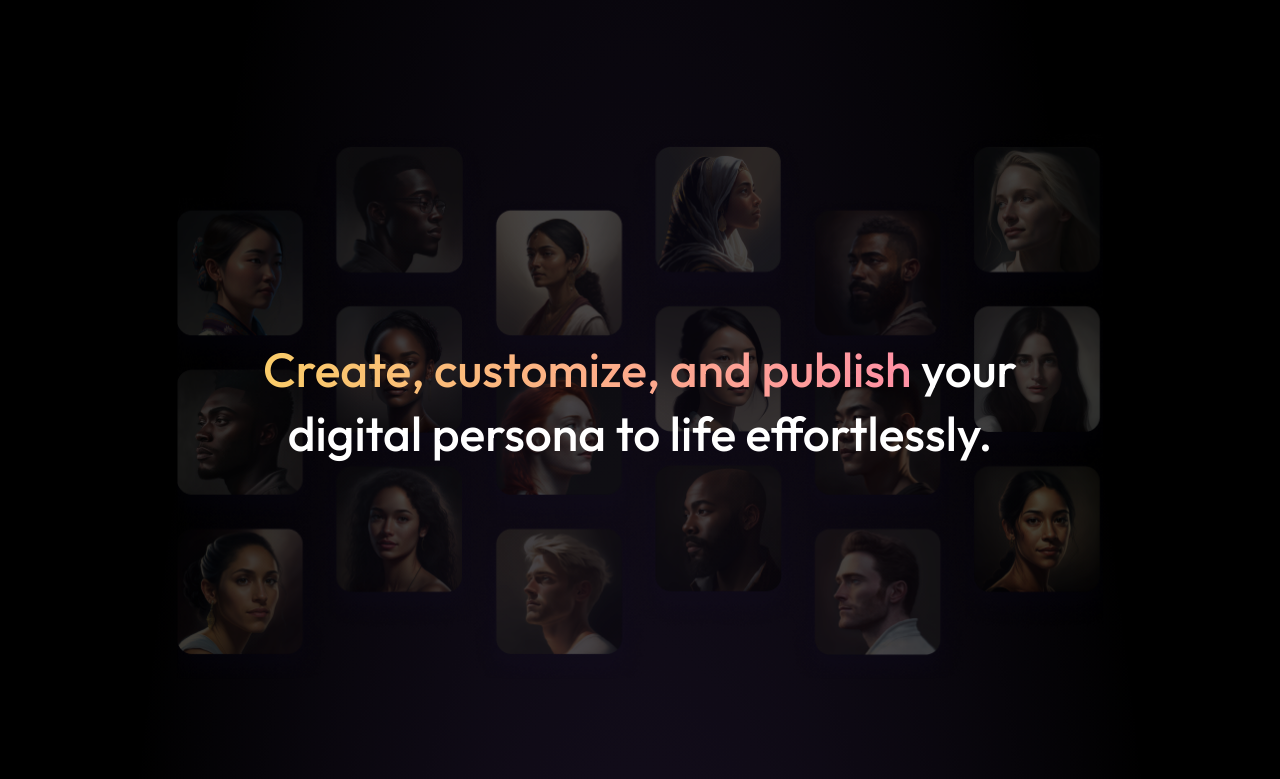
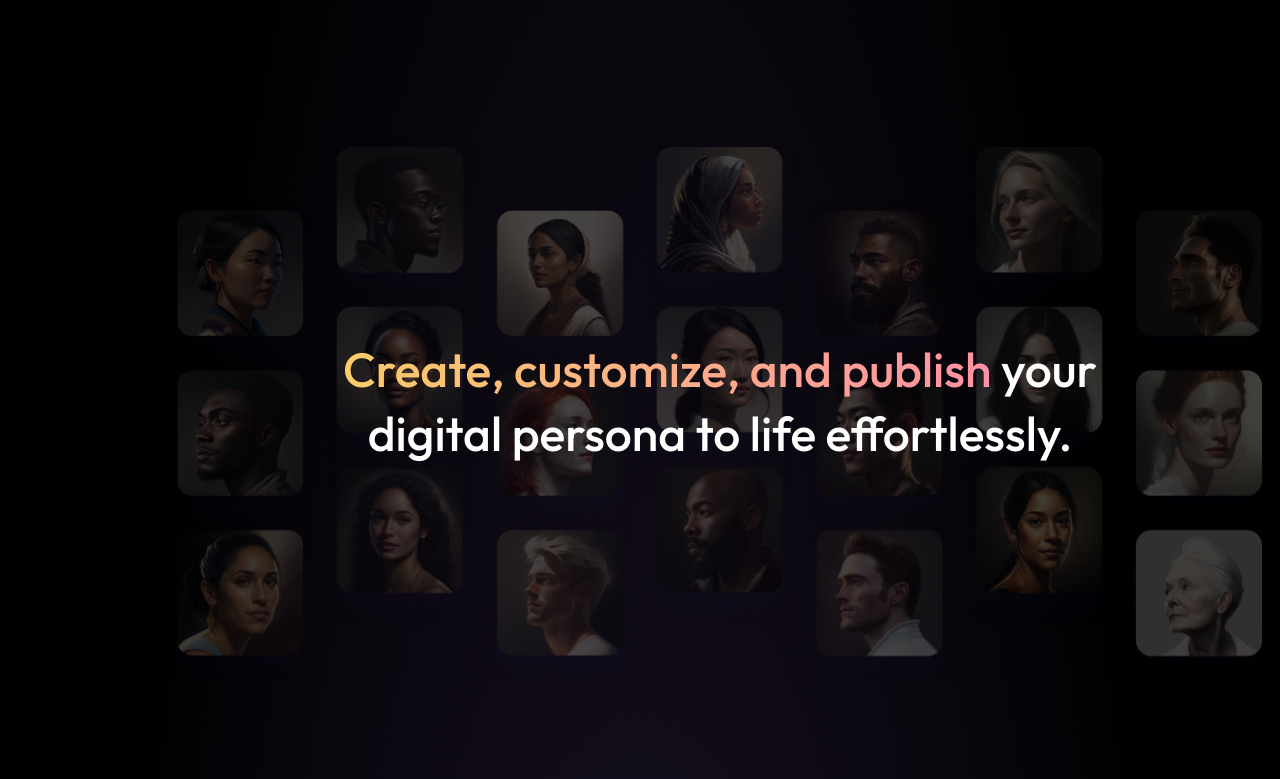
Before and after one commit to Adarsh-ch/AdarshChaturvedi-FrontendDeveloper, a React (Vite) app: page / in a window 1280 px wide. Shown: the part 920-1699 px from the top of the page. Built offline with nearby package versions, Linux system fonts and the light colour scheme.

Commit message:
Animation part done

```diff
--- a/src/components/HeroSection2.jsx
+++ b/src/components/HeroSection2.jsx
@@ -1,35 +1,26 @@
-// import React from 'react'
-
-// const HeroSection2 = () => {
-//   return (
-
-//    <section className='hero2'>
-//      <div className='hero2-first'>
-//         <div>
-//       <h2><span>Create, customize, and publish</span> your digital persona to life effortlessly.</h2>
-//       </div>
-//      </div>
-//    </section>
-//   )
-// }
-
-// export default HeroSection2
 
 import React, { useEffect, useRef } from 'react';
 
 
 const HeroSection2 = () => {
   const textRef = useRef(null);
+  const sectionRef = useRef(null);
 
   useEffect(() => {
     const handleScroll = () => {
       const text = textRef.current;
+      const section = sectionRef.current;
       const scrollPosition = window.scrollY;
+      const sectionTop = section.getBoundingClientRect().top + window.scrollY;
 
-      if (scrollPosition > 100) {
-        text.classList.add('text-animate-in');
+
+      const speedFactor = 1.5;
+
+      if (scrollPosition > sectionTop) {
+        const offset = (scrollPosition - sectionTop) * speedFactor;
+        text.style.transform = `translateY(-${offset}px)`;
       } else {
-        text.classList.remove('text-animate-in');
+        text.style.transform = 'translateY(0)';
       }
     };
 
@@ -40,10 +31,12 @@ const HeroSection2 = () => {
   }, []);
 
   return (
-    <section className="hero2">
+    <section className="hero2" ref={sectionRef}>
       <div className="hero2-first">
-        <div ref={textRef}>
-          <h2><span>Create, customize, and publish</span> your digital persona to life effortlessly.</h2>
+        <div>
+          <h2 ref={textRef}>
+            <span>Create, customize, and publish</span> your digital persona to life effortlessly.
+          </h2>
         </div>
       </div>
     </section>
--- a/src/index.css
+++ b/src/index.css
@@ -1,9 +1,9 @@
 
 body {
   margin: 0px;
-  padding: 0;
+  padding: 0px;
 
-  background: #000000;
+
   background: radial-gradient(50% 50% at 50% 50%, rgba(158, 110, 230, 0.28) 0%, rgba(158, 110, 230, 0) 100%), #000000;
 }
 
@@ -18,12 +18,9 @@ body {
   margin: auto;
   margin-bottom: 0px;
   border-bottom: 1px solid gray;
-  /* background: #00000099; */
   background-color: rgba(0, 0, 0, 0.6);
   /* position: fixed; */
-
-
-
+  z-index: 1000;
 }
 .header-div{
   display: flex;
@@ -119,6 +116,7 @@ border-radius: 4px;
   margin-top: 0px;
   display: flex;
   gap: 45.27px;
+
 }
 .hero-div1{
   width: 660px;
@@ -185,7 +183,7 @@ margin-top: 24px;
 .hero-div2{
   display: flex;
 
-  z-index: -1000;
+  z-index: -1;
 }
 .hero-div2>div{
   display: flex;
@@ -207,44 +205,50 @@ margin-top: 24px;
 }
 
 /* Herso section 2 */
-.hero2{
+
+.hero2 {
   margin: auto;
   margin-top: 196.67px;
   width: auto;
   max-width: 1568px;
- height:auto;
+  height: auto;
   padding: 0 177px;
+
 }
 
-.hero2-first{
-  background-image: url("./assets/images/personalities/Background.png");
+.hero2-first {
+  background-image: url('./assets/images/personalities/Background.png');
   background-size: cover;
   margin: auto;
   height: 556px;
-  width:1086;
+  width: 1086px;
 }
-.hero2-first>div{
 
+.hero2-first > div {
   width: 100%;
   height: 100%;
-
   display: flex;
   justify-content: center;
   align-items: center;
+  position: relative;
+  overflow: hidden;
 }
-.hero2-first>div>h2{
+
+.hero2-first > div > h2 {
   font-family: Outfit;
   font-size: 48px;
   font-weight: 500;
   line-height: 64px;
   text-align: center;
   color: #fff;
-
   width: 787px;
   height: 128px;
+  position: relative;
+  transition: transform 0.1s ease-out;
 }
-.hero2-first>div>h2>span{
-  background:linear-gradient(90deg, #FACC69 0%, #FF91A5 100%);
+
+.hero2-first > div > h2 > span {
+  background: linear-gradient(90deg, #FACC69 0%, #FF91A5 100%);
   background-clip: text;
   color: transparent;
 }
@@ -252,54 +256,9 @@ margin-top: 24px;
 
 
 
+
 /* How It Works Styles */
-/* .howItWorks {
-display: flex;
-gap: 32px;
-flex-wrap: wrap;
-width: 100%;
-height: auto;
-max-width: 1568px;
-margin: auto;
-margin-top: 101.8px;
-}
-.howItWorks img{
-  display: block;
-  width: 686px;
-  height: 508px;
-  border-radius: 16px;
-  position: relative;
-  left: -10.8px;
-}
-.howItWorks>div{
- display: flex;
- flex-direction: column;
- gap: 32px;
-}
-.howItWorks div>h2{
-  font-family: Outfit;
-font-size: 64px;
-font-weight: 600;
-line-height: 64px;
-color: #FFFFFF;
-margin-bottom: 0px;
-}
-.howItWorks>div>div{
-  display: flex;
-  flex-direction: column;
-  gap: 5px;
-}
-.howItWorks div>span{
-  font-family: Outfit;
-font-size: 48px;
-font-weight: 400;
-line-height: 64px;
-background: linear-gradient(90deg, #5CC3FA 0%, #9E6EE6 100%);
-background-clip: text;
-color: transparent;
-margin-top: 0px;
 
-} */
 .howItWorks {
   display: flex;
   gap: 32px;
@@ -764,7 +723,7 @@ width: 254px;
   display: flex;
  justify-content: center;
  align-items: center;
-flex-wrap: wrap;
+/* flex-wrap: wrap; */
 }
 .footer>div:nth-of-type(1)>div{
   width: 835px;
```
Lines whose indentation alone changed are shown as unchanged.
